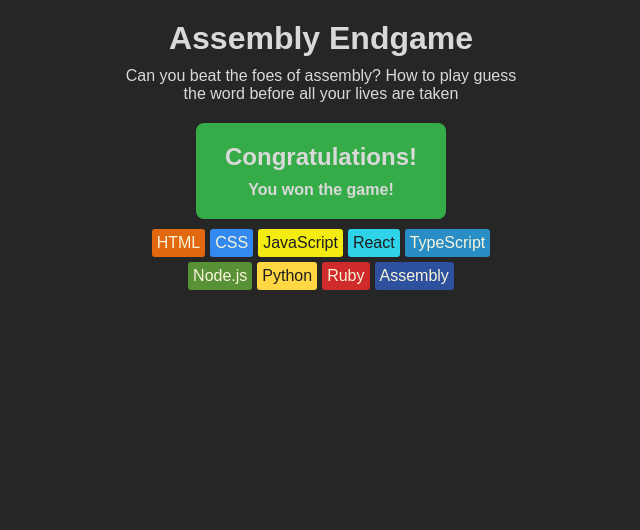
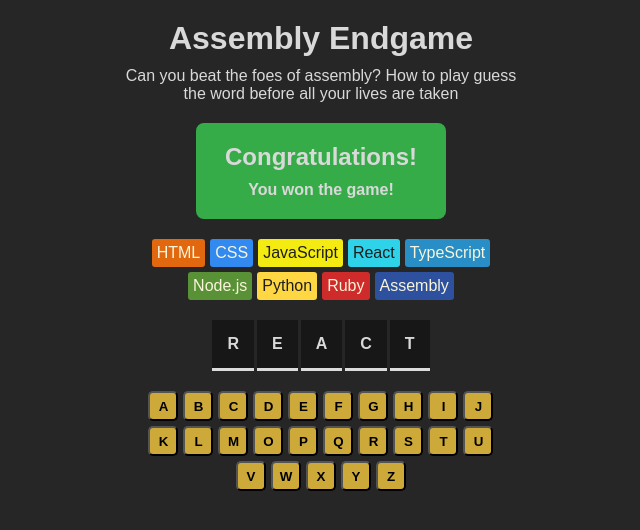
Before and after one commit to macooo3/Assembly-game-project, a React (Vite) app: page / in a window 1280 px wide. Shown: the top 530 px of the page, without its empty margins (319-959 px from the left). Built offline with nearby package versions, Linux system fonts and the light colour scheme.

Commit message:
created keyboard layout

```diff
--- a/src/App.jsx
+++ b/src/App.jsx
@@ -4,12 +4,11 @@
 import { languages } from "./assets/languages";
 
 function App() {
-  return (
-    <main>
-      <Header />
-      <StatusPopup />
-      <section className="languages">
-        {languages.map((lang) => (
+  const [currentWord, setCurrentWord] = useState("react");
+
+  const alphabet = "abcdefghijklmopqrstuvwxyz";
+
+  const languageElements = languages.map((lang) => (
     <div
       key={lang.name}
       className="language-card"
@@ -20,8 +19,33 @@
     >
       {lang.name}
     </div>
-        ))}
-      </section>
+  ));
+
+  const guessWord = currentWord
+    .toUpperCase()
+    .split("")
+    .map((word, index) => (
+      <span key={index} className="word-card">
+        {word}
+      </span>
+    ));
+
+  const keyboardBtn = alphabet
+    .toUpperCase()
+    .split("")
+    .map((letters, index) => (
+      <button key={index} className="letterBtn">
+        {letters}
+      </button>
+    ));
+
+  return (
+    <main>
+      <Header />
+      <StatusPopup />
+      <section className="languages">{languageElements}</section>
+      <section className="word">{guessWord}</section>
+      <section className="keyboard">{keyboardBtn}</section>
     </main>
   );
 }
--- a/src/index.css
+++ b/src/index.css
@@ -40,7 +40,7 @@
   border-radius: 8px;
   width: 250px;
   margin: 0 auto;
-  margin-bottom: 10px;
+  margin-bottom: 20px;
   padding: 20px;
 }
 
@@ -64,5 +64,39 @@
 .language-card {
   width: auto;
   border-radius: 3px;
-  padding:5px;
+  padding: 5px;
 }
+
+.word {
+  width: auto;
+  max-width: 350px;
+  margin: 20px auto 20px;
+  gap: 3px;
+  display: flex;
+  justify-content: center;
+}
+
+.word-card {
+  border-bottom: gainsboro solid 3px;
+  padding: 15px;
+  background-color: #181717;
+  font-weight: bold;
+}
+
+.keyboard {
+  display: flex;
+  flex-wrap: wrap;
+  justify-content: center;
+  max-width: 350px;
+  margin: 0 auto;
+  gap: 5px;
+}
+
+.letterBtn {
+  width: 30px;
+  height: 30px;
+  background-color: #cca938;
+  border-radius: 5px;
+  font-weight: bold;
+  cursor:pointer;
+}
```
Lines whose indentation alone changed are shown as unchanged.
